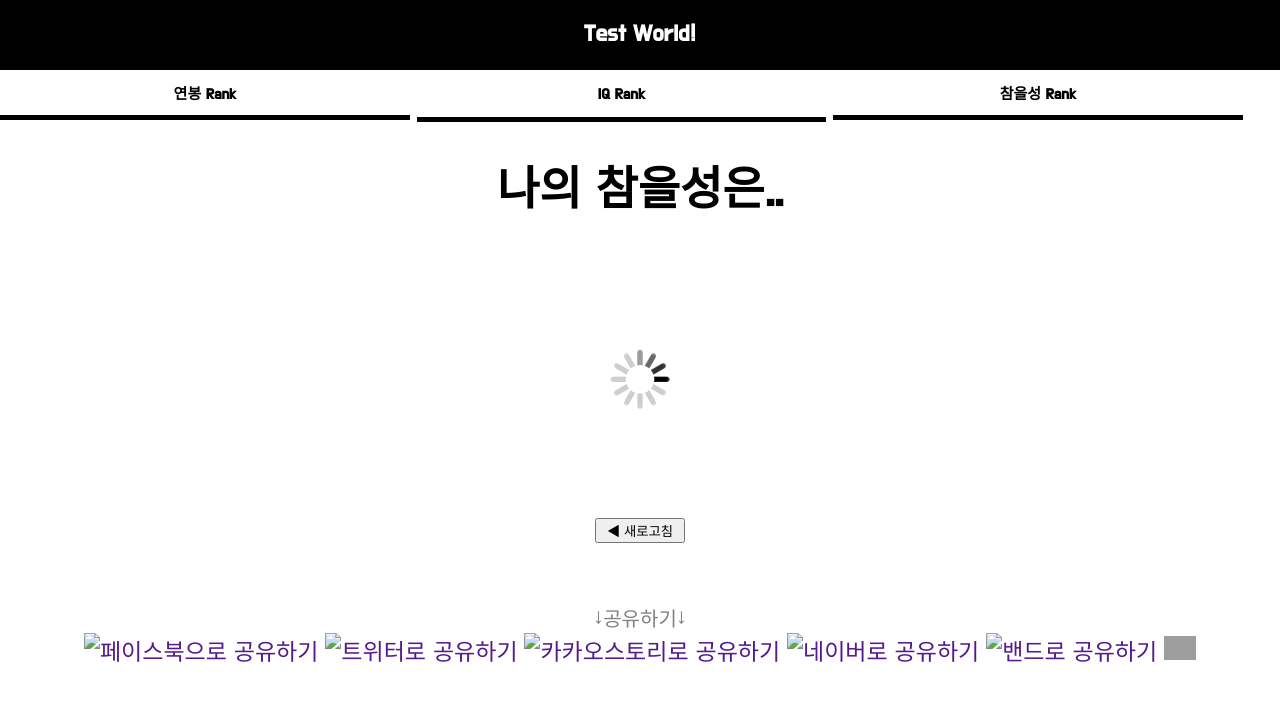
After one commit to knhbae/ranq_test, a Django app: page /t/endure/ in a window 1280 px wide. The commit adds this page. Shown: the top 701 px of the page. Run offline with Django 3.2, Linux system fonts and the light colour scheme; parts of the project's set-up code (start-up, migrations or seed data) failed here and were passed over; some libraries are stand-ins or nearby versions; grey boxes are pictures that could not be loaded.

Commit message:
endure test 2차 수정

```diff
--- a/ranq/forms.py
+++ b/ranq/forms.py
@@ -1,5 +1,5 @@
 from django import forms
-from .models import Question, Short_answer, U_Info_Income, Goal_Income
+from .models import Question, Short_answer, U_Info_Income, Goal_Income, Endure_Test
 from django.forms.models import ModelForm
 
 class QuestionForm(forms.ModelForm):
@@ -27,3 +27,8 @@ class Goal_IncomeForm(forms.ModelForm):
                   'plan_4','time_4',
                   'plan_5','time_5',
                   'plan_6','time_6')
+
+class Endure_TestForm(forms.ModelForm):
+    class Meta:
+        model = Endure_Test
+        fields = ('e_time',)
--- a/ranq/models.py
+++ b/ranq/models.py
@@ -71,3 +71,7 @@ class Info_Income(models.Model):
 class Rank_Income(models.Model):
     y_income = models.FloatField()
     rank = models.FloatField()
+
+#for 참을성 TEST
+class Endure_Test(models.Model):
+    e_time = models.FloatField()
--- a/ranq/templates/ranq/t_base.html
+++ b/ranq/templates/ranq/t_base.html
@@ -121,6 +121,20 @@
           window.alert("Url Copy Completed!");
         }
         </script>
+        <!-- 참을성 Test용 -->
+        <script type="text/javascript">
+          var d = new Date();
+          var timerStart = d.getTime();
+          function Test_Endure(DivId1, DivId2) {
+            var a = new Date();
+            // document.write("당신이 참은 시간은: ", String((a.getTime()-timerStart)/1000)," 초 입니다.");
+            document.all("test_endure").innerHTML="측정 완료!!"
+            document.my_form.e_time.value = (a.getTime()-timerStart)/1000;
+            $(DivId1).css('display', 'none');
+            $(DivId2).css('display', '');
+            // window.alert("당신이 참은 시간은: ", String(d.getTime()-timerStart)," 초 입니다.");
+          }
+        </script>
         <!-- 현재 URL 복사 script -->
         <header>
           <div class="header1">
@@ -129,7 +143,7 @@
           <div class="nav">
                 <button class="button notselected" name="navBtn" onclick="location.href='/t/income/'">연봉 Rank</button>
                 <button class="button notselected" name="navBtn" onclick="location.href='/t/3/'">IQ Rank</button>
-                <button class="button notselected" name="navBtn" onclick="location.href='/t/5/'">참을성 Rank</button>
+                <button class="button notselected" name="navBtn" onclick="location.href='/t/endure/'">참을성 Rank</button>
           </div>
         </header>
         <div class="content container">
@@ -141,6 +155,8 @@
             </div>
         </div>
         <!-- SNS버튼 시작 -->
+        <br>
+        <br>
         <div id="link">↓공유하기↓</div>
         <div style="width: 100%; text-align: center; margin-bottom: 64px;">
           <!-- 페이스북 공유 버튼 -->
--- /dev/null
+++ b/ranq/templates/ranq/test_endure.html
@@ -0,0 +1,26 @@
+{% extends 'ranq/t_base.html' %}
+{% block content %}
+
+<div class="post">
+  <h1>나의 참을성은..</h1>
+  <div id="test_endure">
+    <img src="/media/giphy.gif" alt="참을성 테스트" />
+  </div>
+  <div class="backbutten">
+    <input id="backbutten" type="button" value=" ◀ 새로고침 " onclick="Test_Endure(backbutten, Endure_Rst_Check)"/>
+  </div>
+  <div class="Endure_Rank" id="Endure_Rst_Check" style="display:none;">
+    <form method="POST" class="post-form" name="my_form">{% csrf_token %}
+      <!-- {{ form.e_time }}
+      <input type="submit" value=" 최종확인 ▶"> -->
+      {{ form.non_field_errors }}
+      <div class="fieldWrapper" style="visibility:hidden;">
+        {{ form.e_time.errors }}
+        <label for="e_time">참은시간:</label>
+        {{ form.e_time }}
+      </div>
+      <p><input type="submit" value=" 결과확인 ▶"></p>
+    </form>
+  </div>
+</div>
+{% endblock %}
--- a/ranq/urls.py
+++ b/ranq/urls.py
@@ -15,6 +15,8 @@ urlpatterns = [
     #Test
     path('t/income/', views.test_income, name='test_income'),       #income Test
     #Goal
+    path('t/endure/', views.test_endure, name='test_endure'),       #income Test
+    #Goal
     path('g/income/', views.goal_income, name='goal_income'),       #Possiblity Goal Income
 
 ]
--- a/ranq/views.py
+++ b/ranq/views.py
@@ -1,7 +1,7 @@
 from django.shortcuts import render, get_object_or_404, redirect
 from django.utils import timezone
-from .models import Question, Rank_Income, Info_Income, U_Info_Income, Goal_Income
-from .forms import QuestionForm, Short_answerForm, Income_answerForm, Goal_IncomeForm
+from .models import Question, Rank_Income, Info_Income, U_Info_Income, Goal_Income, Endure_Test
+from .forms import QuestionForm, Short_answerForm, Income_answerForm, Goal_IncomeForm, Endure_TestForm
 import numpy as np
 from scipy.interpolate import interp1d
 from scipy import array
@@ -138,3 +138,19 @@ def goal_income(request):
     else:
         form = Goal_IncomeForm()
     return render(request,  'ranq/goal_income.html',{'form': form})
+
+def test_endure(request):
+    if request.method == "POST":
+        form = Endure_TestForm(request.POST)
+        if form.is_valid():
+            ans = form.save(commit=False)
+            # period = ans.period  #카피본
+            prob = 1 #np.round_(prob,1) #카피
+            ans.save()
+            ## 결과 페이지로 가는 것으로 수정해야함 2019.08.07 수정
+            # return redirect('question_list') #, pk=post.pk)
+            return render(request, 'ranq/goal_prob_result.html',{'ans':ans, 'prob':prob})
+
+    else:
+        form = Endure_TestForm()
+    return render(request,'ranq/test_endure.html',{'form': form})
```
Also changed, not shown: media/giphy.gif (added), ranq/migrations/0002_short_answer.py (added), ranq/migrations/0003_auto_20190816_0157.py (added), ranq/migrations/0005_merge_20190916_2200.py (added), ranq/migrations/0006_endure_test.py (added).
